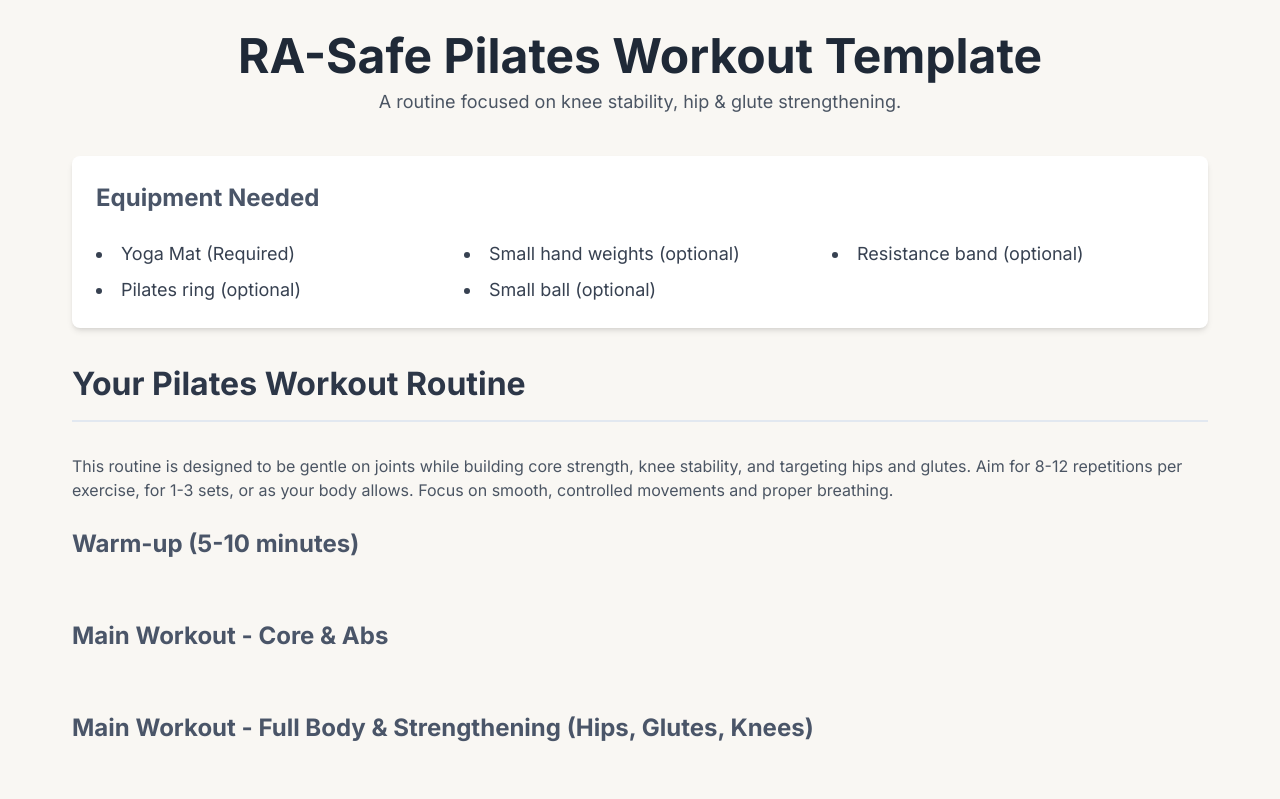
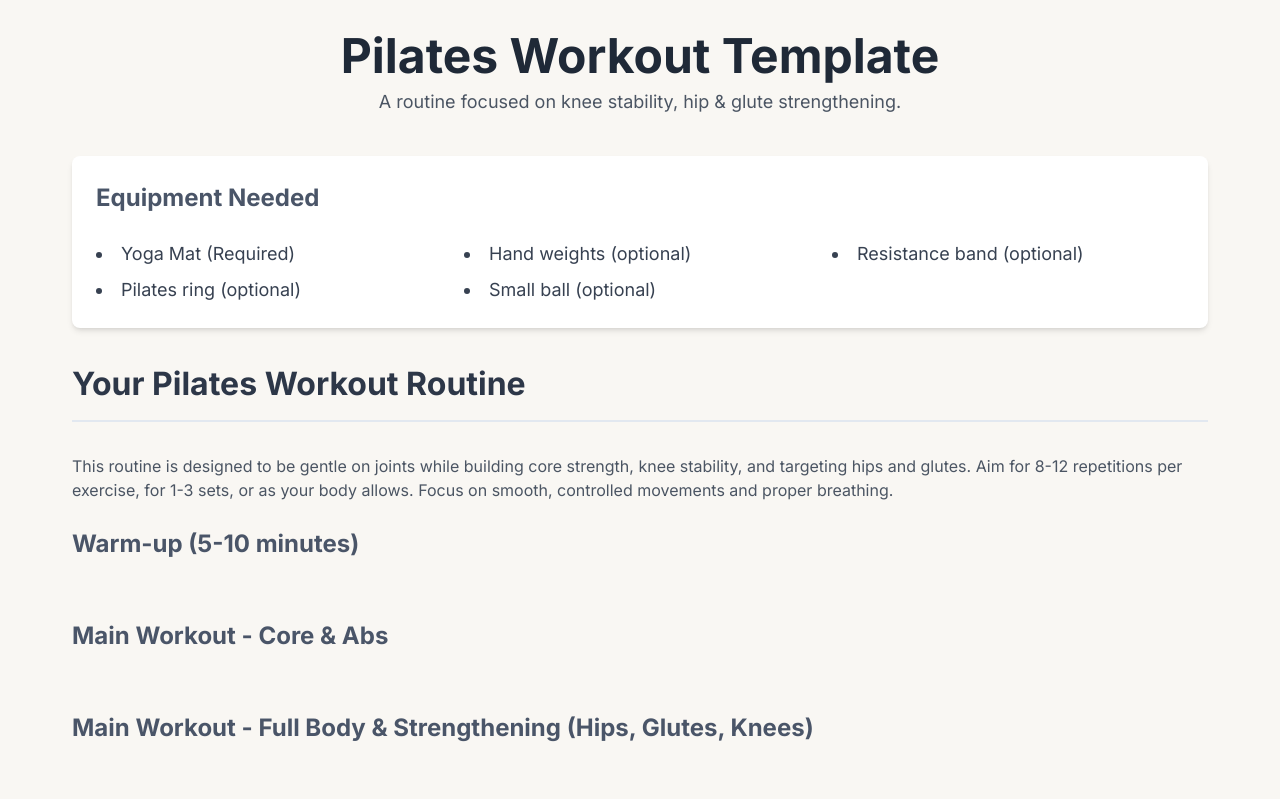
Before and after one commit to codingcutie/pilatesworkout, a plain HTML site: page index.html in a window 1280 px wide. Shown: the top 799 px of the page. Drawn offline with nearby package versions, Linux system fonts and the light colour scheme; a script that the page names is missing.

Commit message:
Update index.html

```diff
--- a/index.html
+++ b/index.html
@@ -3,7 +3,7 @@
 <head>
     <meta charset="UTF-8">
     <meta name="viewport" content="width=device-width, initial-scale=1.0">
-    <title>RA-Safe Pilates Workout Template</title>
+    <title>Pilates Workout Template</title>
     <!-- Link to Tailwind CSS CDN -->
     <script src="https://cdn.tailwindcss.com"></script>
     <!-- Link to Google Fonts for 'Inter' -->
@@ -19,7 +19,7 @@
 
     <div class="main-container">
         <header class="text-center mb-10">
-            <h1 class="text-4xl md:text-5xl font-bold text-gray-800">RA-Safe Pilates Workout Template</h1>
+            <h1 class="text-4xl md:text-5xl font-bold text-gray-800">Pilates Workout Template</h1>
             <p class="text-lg text-gray-600 mt-2">A routine focused on knee stability, hip & glute strengthening.</p>
         </header>
 
@@ -27,7 +27,7 @@
             <h2 class="subsection-title">Equipment Needed</h2>
             <ul class="list-disc list-inside text-lg grid grid-cols-1 sm:grid-cols-2 lg:grid-cols-3 gap-y-2 gap-x-4">
                 <li>Yoga Mat (Required)</li>
-                <li>Small hand weights (optional)</li>
+                <li>Hand weights (optional)</li>
                 <li>Resistance band (optional)</li>
                 <li>Pilates ring (optional)</li>
                 <li>Small ball (optional)</li>
```
